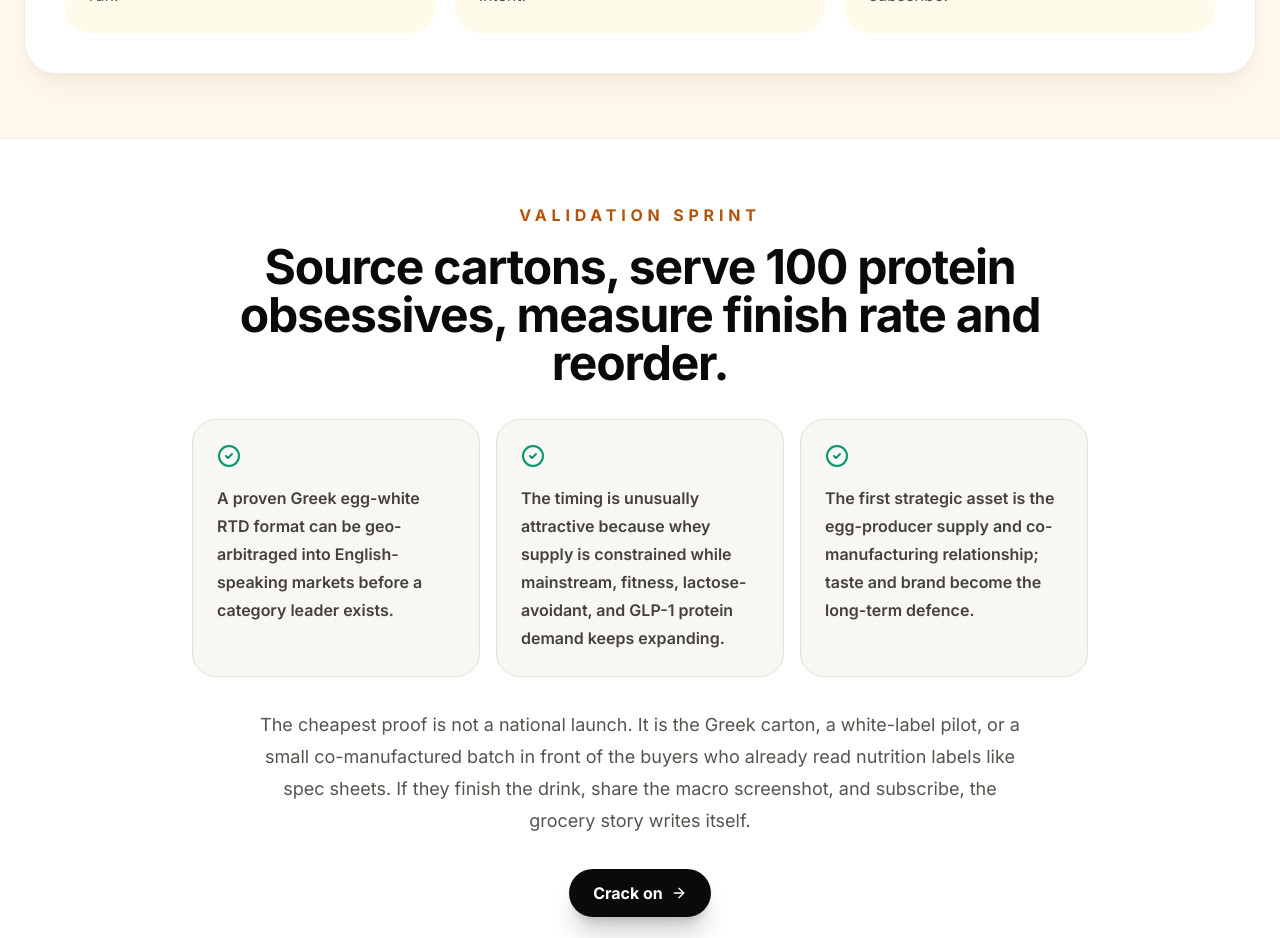
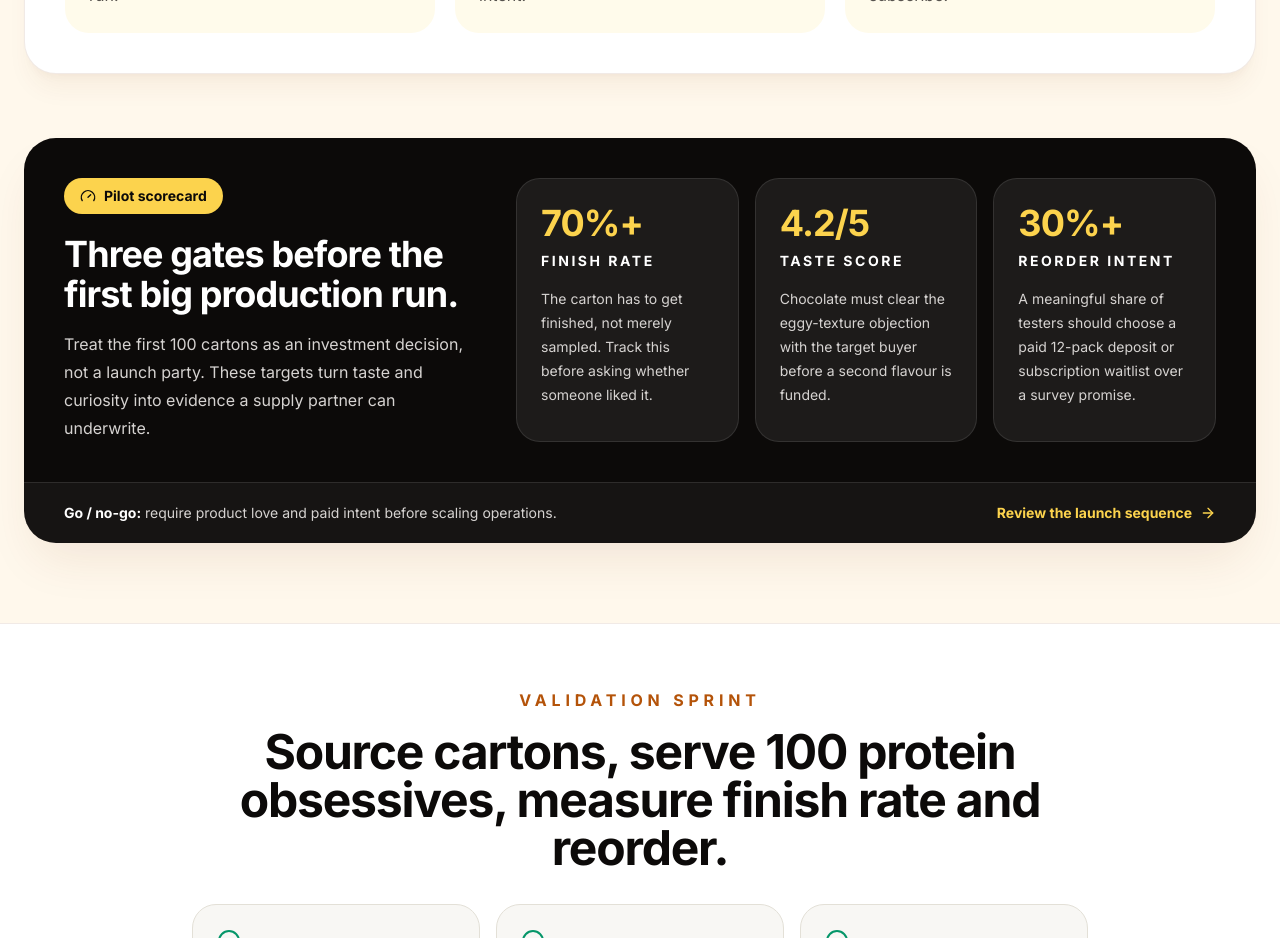
Before and after one commit to march-dave/react-next-anycase, a Next.js app: page /egg-white-protein-drinks in a window 1280 px wide. Shown: the part 7820-8758 px from the top of the page. Built offline with nearby package versions, Linux system fonts and the light colour scheme.

Commit message:
Add pilot decision scorecard

```diff
--- a/pages/egg-white-protein-drinks.js
+++ b/pages/egg-white-protein-drinks.js
@@ -9,6 +9,7 @@ import {
   Dumbbell,
   Egg,
   Flame,
+  Gauge,
   PackageCheck,
   ShieldCheck,
   ShoppingCart,
@@ -160,6 +161,24 @@ const validationChecks = [
   {
     title: 'Only scale on reorder proof',
     body: 'The milestone is not first-purchase curiosity. It is repeat orders, macro screenshot sharing, and willingness to subscribe.',
+  },
+]
+
+const decisionGates = [
+  {
+    value: '70%+',
+    label: 'finish rate',
+    body: 'The carton has to get finished, not merely sampled. Track this before asking whether someone liked it.',
+  },
+  {
+    value: '4.2/5',
+    label: 'taste score',
+    body: 'Chocolate must clear the eggy-texture objection with the target buyer before a second flavour is funded.',
+  },
+  {
+    value: '30%+',
+    label: 'reorder intent',
+    body: 'A meaningful share of testers should choose a paid 12-pack deposit or subscription waitlist over a survey promise.',
   },
 ]
 
@@ -573,6 +592,35 @@ export default function EggWhiteProteinDrinks() {
           </div>
         </section>
 
+        <section className="mx-auto max-w-7xl px-6 pb-20" aria-labelledby="decision-gates-title">
+          <div className="overflow-hidden rounded-[2rem] bg-stone-950 text-white shadow-2xl shadow-amber-900/10">
+            <div className="grid gap-8 p-7 md:grid-cols-[0.75fr_1.25fr] md:p-10">
+              <div>
+                <div className="inline-flex items-center gap-2 rounded-full bg-amber-300 px-4 py-2 text-sm font-black text-stone-950">
+                  <Gauge className="h-4 w-4" /> Pilot scorecard
+                </div>
+                <h2 id="decision-gates-title" className="mt-5 text-4xl font-black tracking-tight">Three gates before the first big production run.</h2>
+                <p className="mt-4 leading-7 text-stone-300">
+                  Treat the first 100 cartons as an investment decision, not a launch party. These targets turn taste and curiosity into evidence a supply partner can underwrite.
+                </p>
+              </div>
+              <div className="grid gap-4 sm:grid-cols-3">
+                {decisionGates.map((gate) => (
+                  <article key={gate.label} className="rounded-3xl border border-white/10 bg-white/[0.07] p-6">
+                    <p className="text-4xl font-black tracking-tight text-amber-300">{gate.value}</p>
+                    <h3 className="mt-2 text-sm font-black uppercase tracking-[0.18em] text-white">{gate.label}</h3>
+                    <p className="mt-4 text-sm leading-6 text-stone-300">{gate.body}</p>
+                  </article>
+                ))}
+              </div>
+            </div>
+            <div className="flex flex-col gap-3 border-t border-white/10 bg-white/[0.04] px-7 py-5 text-sm text-stone-300 sm:flex-row sm:items-center sm:justify-between md:px-10">
+              <p><span className="font-black text-white">Go / no-go:</span> require product love and paid intent before scaling operations.</p>
+              <a href="#launch" className="inline-flex items-center gap-2 font-black text-amber-300 hover:text-amber-200">Review the launch sequence <ArrowRight className="h-4 w-4" /></a>
+            </div>
+          </div>
+        </section>
+
         <section id="summary" className="border-t border-amber-900/10 bg-white">
           <div className="mx-auto max-w-5xl px-6 py-16 text-center">
             <p className="font-black uppercase tracking-[0.3em] text-amber-700">Validation sprint</p>
```
